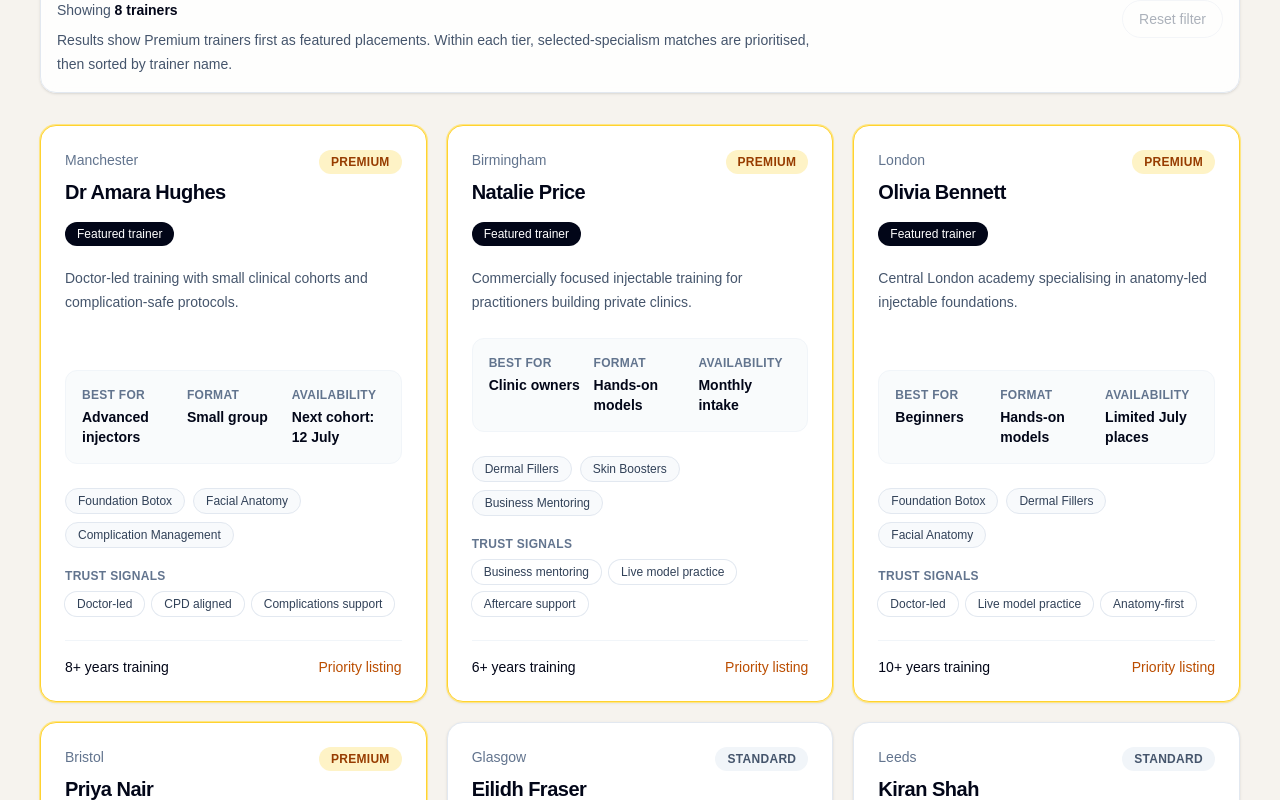
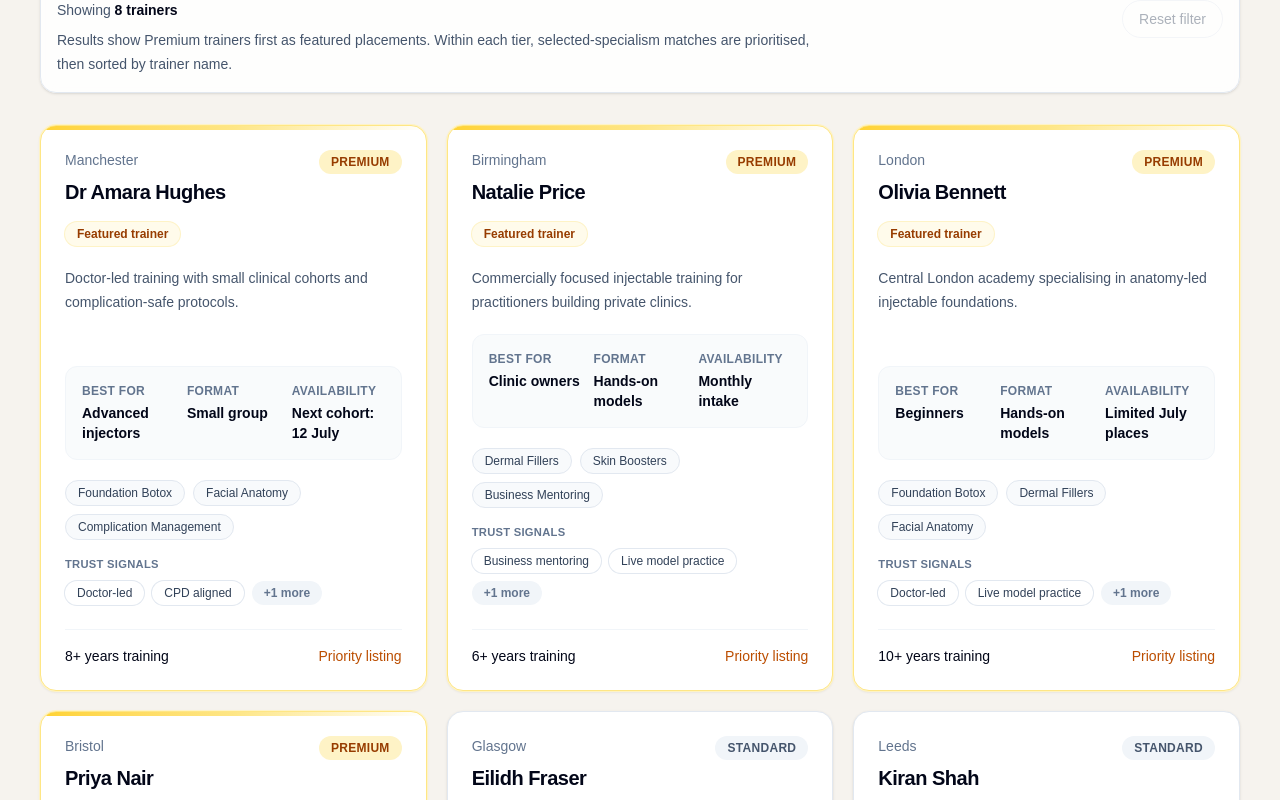
Before and after one commit to ElaiElaiElai1113/AestheticHub, a Next.js app: page / in a window 1280 px wide. Shown: the part 680-1480 px from the top of the page. Built offline with nearby package versions, Linux system fonts and the light colour scheme.

Commit message:
style: refine practitioner cards

```diff
--- a/app/components/practitioner-card.tsx
+++ b/app/components/practitioner-card.tsx
@@ -15,16 +15,23 @@ export function PractitionerCard({
   practitioner,
 }: PractitionerCardProps) {
   const isPremium = practitioner.tier === "premium";
+  const visibleTrustSignals = practitioner.trustSignals.slice(0, 2);
+  const hiddenTrustSignalCount =
+    practitioner.trustSignals.length - visibleTrustSignals.length;
 
   return (
     <article
       className={[
-        "group flex h-full flex-col rounded-2xl border bg-white p-6 shadow-sm transition duration-200",
+        "group relative flex h-full flex-col overflow-hidden rounded-2xl border bg-white p-6 shadow-sm transition duration-200",
         isPremium
-          ? "border-amber-300 ring-1 ring-amber-200 hover:-translate-y-1 hover:shadow-xl"
+          ? "border-amber-200 ring-1 ring-amber-100 hover:-translate-y-1 hover:shadow-xl"
           : "border-slate-200 hover:-translate-y-0.5 hover:border-slate-300 hover:shadow-md",
       ].join(" ")}
     >
+      {isPremium ? (
+        <div className="absolute inset-x-0 top-0 h-1 bg-gradient-to-r from-amber-300 via-amber-200 to-transparent" />
+      ) : null}
+
       <div className="flex items-start justify-between gap-4">
         <div>
           <p className="text-sm font-medium text-slate-500">
@@ -47,7 +54,7 @@ export function PractitionerCard({
       </div>
 
       {isPremium ? (
-        <p className="mt-4 w-fit rounded-full bg-slate-950 px-3 py-1 text-xs font-medium text-white">
+        <p className="mt-4 w-fit rounded-full bg-amber-50 px-3 py-1 text-xs font-semibold text-amber-800 ring-1 ring-amber-100">
           Featured trainer
         </p>
       ) : null}
@@ -62,7 +69,7 @@ export function PractitionerCard({
         {practitioner.summary}
       </p>
 
-      <dl className="mt-6 grid gap-3 rounded-xl border border-slate-100 bg-slate-50/80 p-4 text-sm sm:grid-cols-3">
+      <dl className="mt-5 grid gap-3 rounded-xl border border-slate-100 bg-slate-50/80 p-4 text-sm sm:grid-cols-3">
         <div>
           <dt className="text-xs font-semibold uppercase tracking-wide text-slate-500">
             Best for
@@ -89,7 +96,7 @@ export function PractitionerCard({
         </div>
       </dl>
 
-      <div className="mt-6 flex flex-wrap gap-2">
+      <div className="mt-5 flex flex-wrap gap-2">
         {practitioner.specialisms.map((specialism) => (
           <span
             className="rounded-full border border-slate-200 bg-slate-50 px-3 py-1 text-xs font-medium text-slate-700"
@@ -100,12 +107,12 @@ export function PractitionerCard({
         ))}
       </div>
 
-      <div className="mt-5">
-        <p className="text-xs font-semibold uppercase tracking-wide text-slate-500">
+      <div className="mt-4">
+        <p className="text-[0.7rem] font-semibold uppercase tracking-wide text-slate-500">
           Trust signals
         </p>
         <div className="mt-2 flex flex-wrap gap-2">
-          {practitioner.trustSignals.map((signal) => (
+          {visibleTrustSignals.map((signal) => (
             <span
               className="rounded-full bg-white px-3 py-1 text-xs font-medium text-slate-700 ring-1 ring-slate-200"
               key={signal}
@@ -113,6 +120,11 @@ export function PractitionerCard({
               {signal}
             </span>
           ))}
+          {hiddenTrustSignalCount > 0 ? (
+            <span className="rounded-full bg-slate-100 px-3 py-1 text-xs font-semibold text-slate-500">
+              +{hiddenTrustSignalCount} more
+            </span>
+          ) : null}
         </div>
       </div>
 
```
